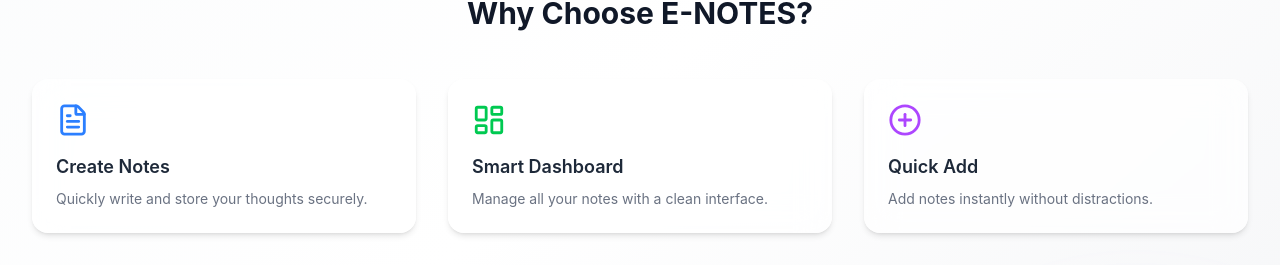
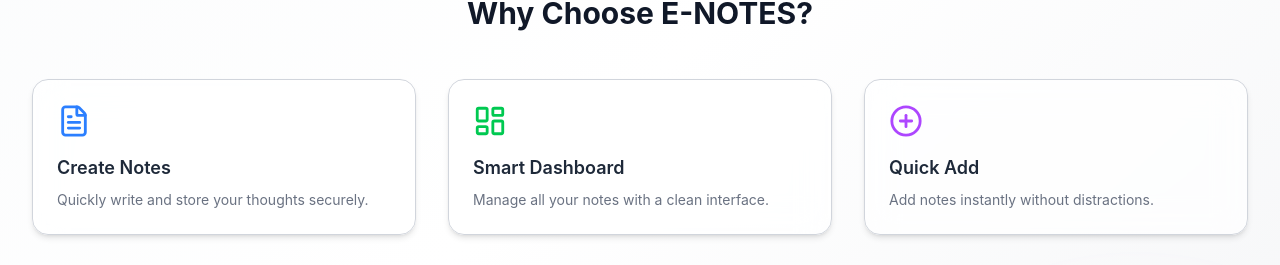
Before and after one commit to AmitKumarPatel374/Smart-Notes-App, a React app in the folder frontend/: page / in a window 1280 px wide. Shown: the part 535-800 px from the top of the page. Built offline with nearby package versions, Linux system fonts and the light colour scheme; the HTML template or start-up script is replaced by a standard one.

Commit message:
feat(footer): fixed bugs have in navbar and main pagel

```diff
--- a/frontend/src/components/Navbar.jsx
+++ b/frontend/src/components/Navbar.jsx
@@ -27,7 +27,7 @@ const Navbar = () => {
 
       {/* Dropdown */}
       {isOpen && (
-        <div className="absolute right-8 top-16 w-48 bg-white text-black rounded-lg shadow-lg flex flex-col overflow-hidden">
+        <div className="absolute right-8 top-16 w-48 bg-gray-800 text-gray-500 rounded-lg shadow-lg flex flex-col overflow-hidden z-50">
 
           <NavLink
             to="/profile"
--- a/frontend/src/pages/Home.jsx
+++ b/frontend/src/pages/Home.jsx
@@ -48,7 +48,7 @@ const Home = () => {
         <div className="grid md:grid-cols-3 gap-8">
 
           {/* Card */}
-          <div className="bg-white/70 backdrop-blur-lg p-6 rounded-2xl shadow-md hover:shadow-xl hover:-translate-y-2 transition">
+          <div className="bg-white/70 backdrop-blur-lg p-6 rounded-2xl shadow-md hover:shadow-xl hover:-translate-y-2 transition border border-gray-300">
             <FileText size={34} className="mb-4 text-blue-500" />
             <h3 className="text-lg font-semibold mb-2">Create Notes</h3>
             <p className="text-gray-500 text-sm">
@@ -56,7 +56,7 @@ const Home = () => {
             </p>
           </div>
 
-          <div className="bg-white/70 backdrop-blur-lg p-6 rounded-2xl shadow-md hover:shadow-xl hover:-translate-y-2 transition">
+          <div className="bg-white/70 backdrop-blur-lg p-6 rounded-2xl shadow-md hover:shadow-xl hover:-translate-y-2 transition  border border-gray-300">
             <LayoutDashboard size={34} className="mb-4 text-green-500" />
             <h3 className="text-lg font-semibold mb-2">Smart Dashboard</h3>
             <p className="text-gray-500 text-sm">
@@ -64,7 +64,7 @@ const Home = () => {
             </p>
           </div>
 
-          <div className="bg-white/70 backdrop-blur-lg p-6 rounded-2xl shadow-md hover:shadow-xl hover:-translate-y-2 transition">
+          <div className="bg-white/70 backdrop-blur-lg p-6 rounded-2xl shadow-md hover:shadow-xl hover:-translate-y-2 transition  border border-gray-300">
             <PlusCircle size={34} className="mb-4 text-purple-500" />
             <h3 className="text-lg font-semibold mb-2">Quick Add</h3>
             <p className="text-gray-500 text-sm">
```
